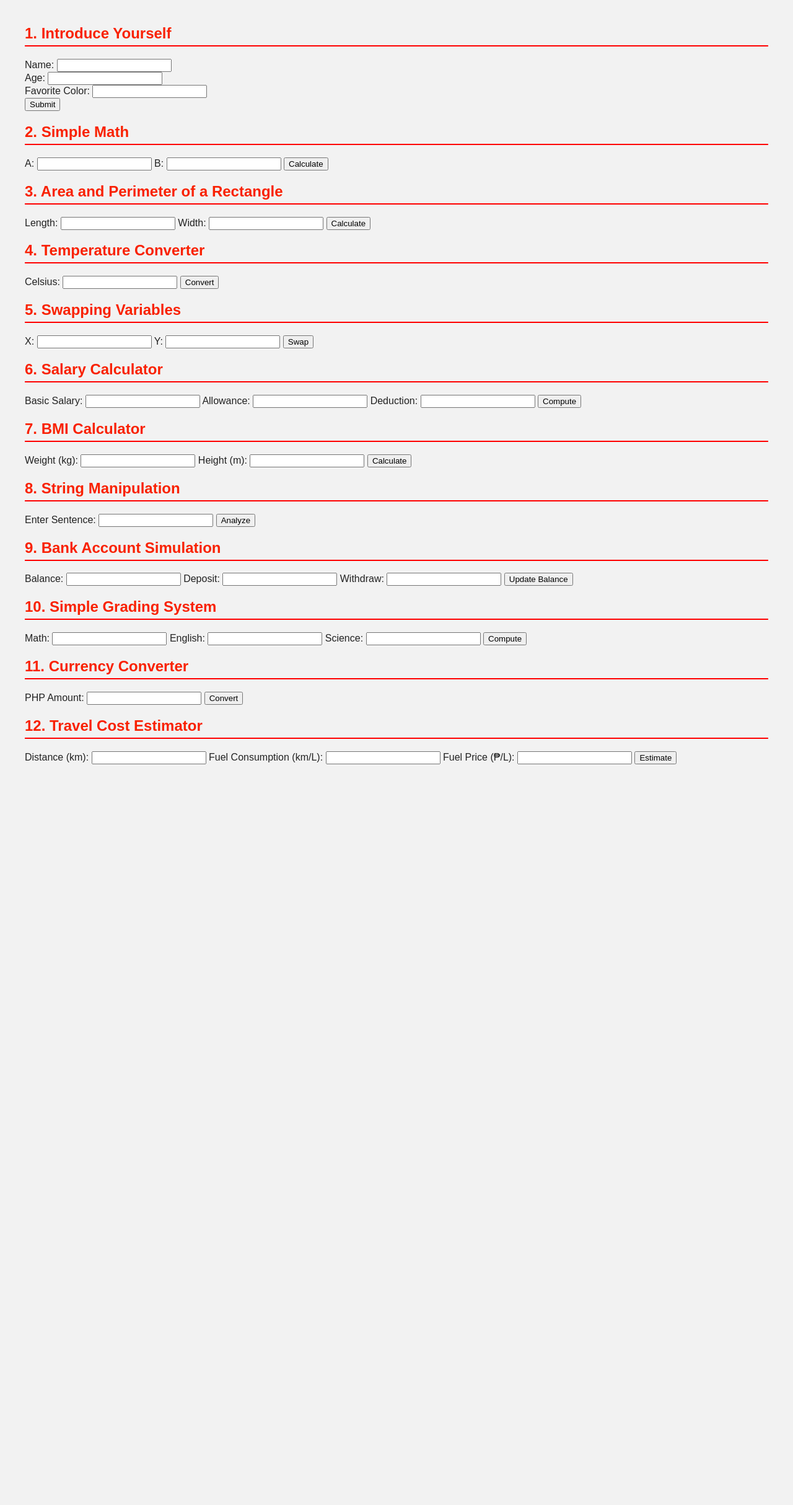
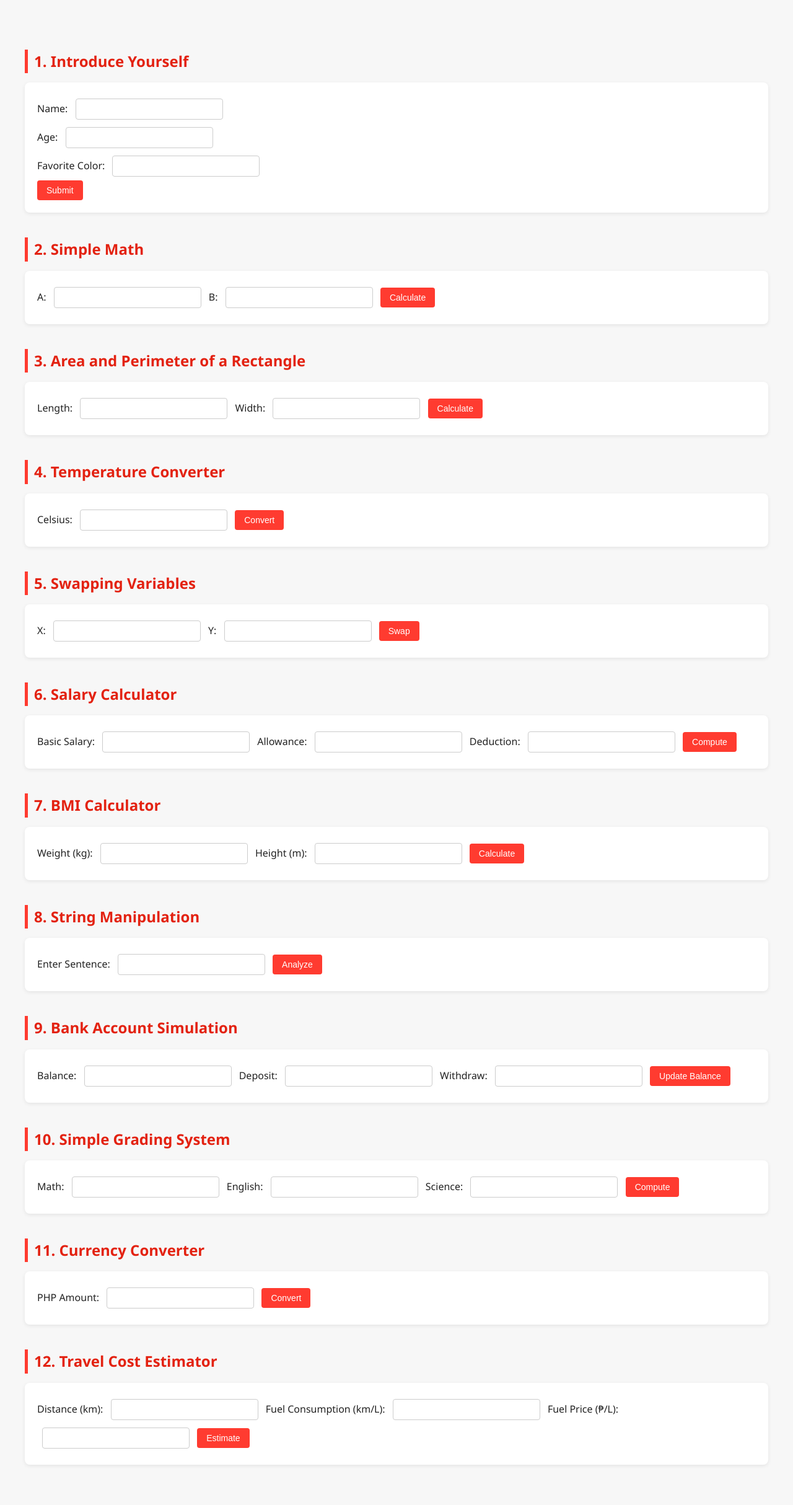
Before and after one commit to DeFalt-Nine/CIT17, a PHP site: page / in a window 1280 px wide. Shown: the whole page at 62% size. Before the commit the page ends 1233 px from the top, so only its background shows below. Run offline with PHP 8.4, Linux system fonts and the light colour scheme.

Commit message:
style.css

```diff
--- a/style.css
+++ b/style.css
@@ -1,19 +1,73 @@
 body {
-  font-family: Arial, sans-serif;
-  background-color: #f2f2f2;
+  font-family: 'Segoe UI', Arial, sans-serif;
+  background-color: #f7f7f7;
   color: #222;
-  margin: 40px;
+  margin: 0;
+  padding: 40px;
+  line-height: 1.6;
 }
 
 h2 {
-  color: #f92100;
-  border-bottom: 2px solid #ff0000;
-  padding-bottom: 5px;
+  color: #e32211;
+  border-left: 5px solid #ff3b30;
+  padding-left: 10px;
+  margin-top: 40px;
+  margin-bottom: 15px;
+}
+
+form {
+  background: #ffffff;
+  padding: 20px;
+  border-radius: 8px;
+  box-shadow: 0 2px 6px rgba(0, 0, 0, 0.08);
+  margin-bottom: 25px;
+}
+
+input[type="text"],
+input[type="number"] {
+  width: 220px;
+  padding: 8px;
+  margin: 6px 8px;
+  border: 1px solid #ccc;
+  border-radius: 4px;
+  font-size: 14px;
+}
+
+input[type="submit"] {
+  background-color: #ff3b30;
+  color: white;
+  border: none;
+  padding: 8px 15px;
+  border-radius: 4px;
+  cursor: pointer;
+  font-size: 14px;
+  transition: background-color 0.2s ease;
+}
+
+input[type="submit"]:hover {
+  background-color: #d82a1e;
 }
 
 p {
-  background: #fff;
-  padding: 10px 15px;
+  background: #ffffff;
+  padding: 12px 18px;
   border-radius: 6px;
-  box-shadow: 0 0 4px rgba(0,0,0,0.1);
+  box-shadow: 0 1px 4px rgba(0,0,0,0.1);
+  margin-top: 10px;
+  font-size: 15px;
 }
+
+@media (max-width: 600px) {
+  body {
+    padding: 20px;
+  }
+
+  input[type="text"],
+  input[type="number"] {
+    width: 100%;
+  }
+
+  form {
+    padding: 15px;
+  }
+}
```
